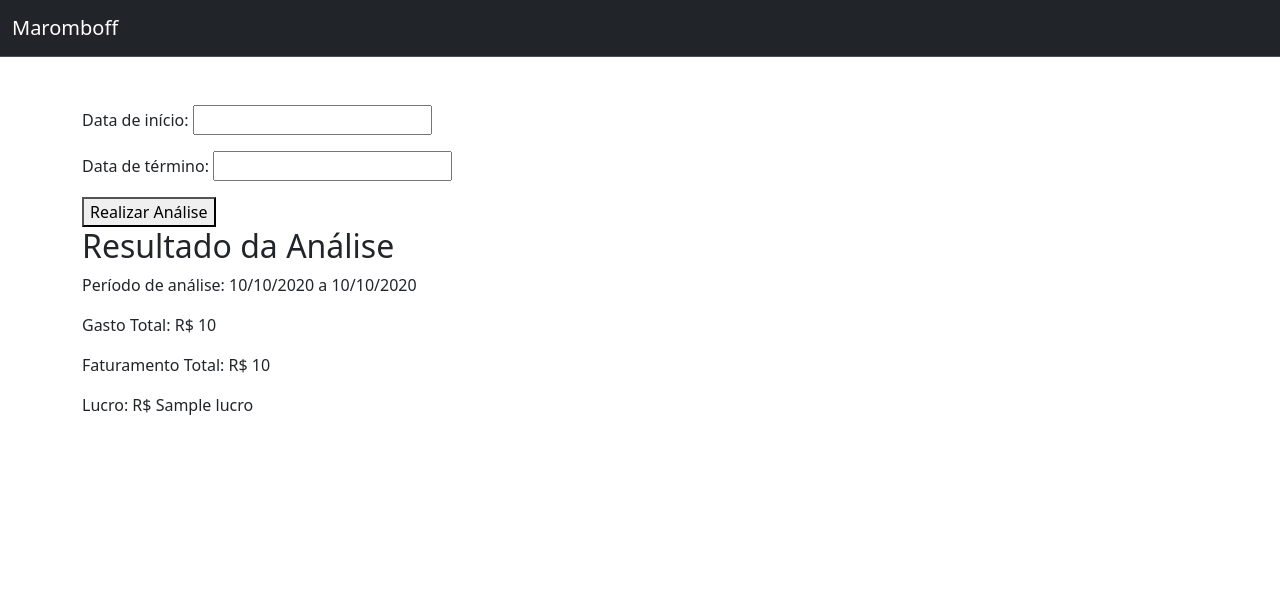
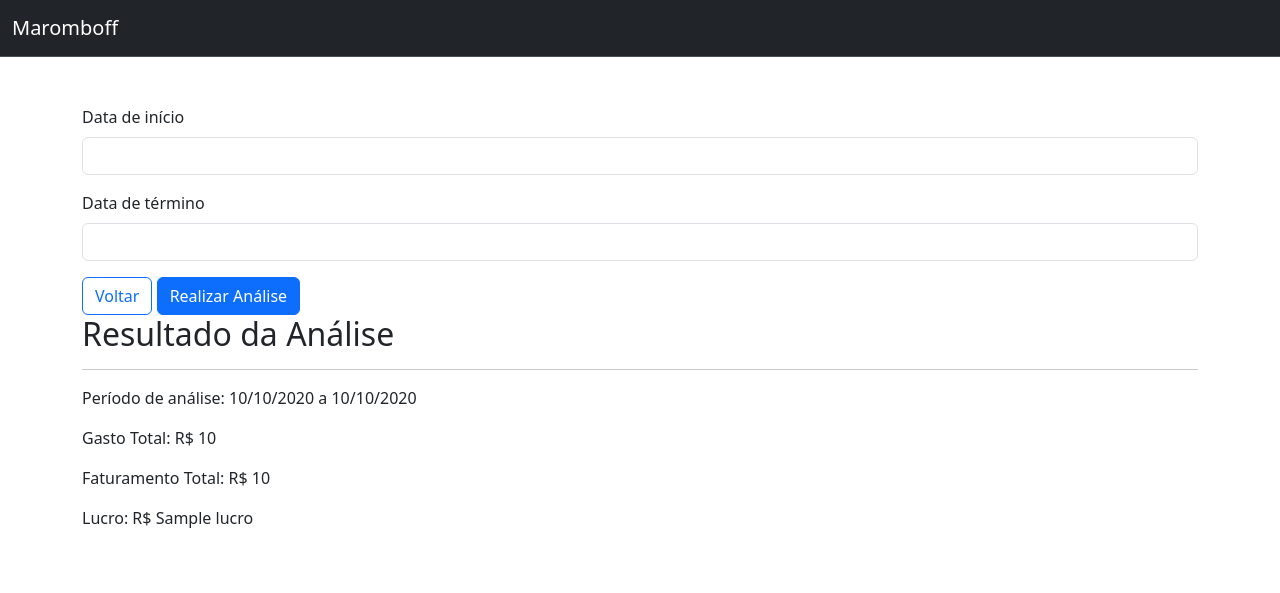
Before and after one commit to victorstdev/projeto-maromboff, a Django app: template project/app/templates/analise_com_periodo.html in a window 1280 px wide. Shown: the top 593 px of the page. Run offline with Django 4.2, Linux system fonts and the light colour scheme; tables that the repository leaves empty hold one stand-in row (values such as "Sample post"); the template is opened without the code that fills it: values that come from a table or form of the project are taken from there, most other values are stand-ins (such as "Sample title", 1, 10 or a date in 2020); some libraries are stand-ins or nearby versions.

Commit message:
base template and analysis form updated

```diff
--- a/project/app/forms.py
+++ b/project/app/forms.py
@@ -29,3 +29,7 @@ class VendaForm(forms.ModelForm):
 class PeriodoForm(forms.Form):
     periodo_inicio = forms.DateField(label='Data de início')
     periodo_fim = forms.DateField(label='Data de término')
+    def __init__(self, *args, **kwargs):
+        super().__init__(*args, **kwargs)
+        for visible in self.visible_fields():
+            visible.field.widget.attrs['class'] = 'form-control'
--- a/project/app/templates/analise_com_periodo.html
+++ b/project/app/templates/analise_com_periodo.html
@@ -1,9 +1,6 @@
 {% extends "base.html" %}
 {% block title %}Análise de Investimento{% endblock title %}
 {% block content %}
-    <link rel="stylesheet" href="https://code.jquery.com/ui/1.12.1/themes/base/jquery-ui.css">
-    <script src="https://code.jquery.com/jquery-3.6.0.min.js"></script>
-    <script src="https://code.jquery.com/ui/1.12.1/jquery-ui.js"></script>
 <script>
     $(function () {
         $("#id_periodo_inicio").datepicker();
@@ -12,11 +9,20 @@
 </script>
 <form method="post">
     {% csrf_token %}
-        {{ form.as_p }}
-        <button type="submit">Realizar Análise</button>
+    {% for field in form %}
+    <div class="mb-3">
+        <label for="{{ field.id_for_label }}" class="form-label">
+            {{ field.label }}
+        </label>
+        {{ field }}
+    </div>
+    {% endfor %}
+    <a href="{% url 'index' %}" class="btn btn-outline-primary">Voltar</a>
+    <button type="submit" class="btn btn-primary">Realizar Análise</button>
 </form>
 {% if periodo_inicio and periodo_fim %}
     <h2>Resultado da Análise</h2>
+    <hr>
     <p>Período de análise: {{ periodo_inicio|date:"d/m/Y" }} a {{ periodo_fim|date:"d/m/Y" }}</p>
     <p>Gasto Total: R$ {{ gasto_total }}</p>
     <p>Faturamento Total: R$ {{ faturamento_total }}</p>
--- a/project/templates/base.html
+++ b/project/templates/base.html
@@ -10,7 +10,7 @@
     <script src="https://unpkg.com/feather-icons"></script>
     <title>{% block title %}{% endblock title %}</title>
 </head>
-<body>
+<body class="bg-gradient-light">
     <nav class="navbar bg-dark border-bottom border-body" data-bs-theme="dark">
         <div class="container-fluid">
           <a class="navbar-brand" href="{% url "index" %}">Maromboff</a>
```
Lines whose indentation alone changed are shown as unchanged.
